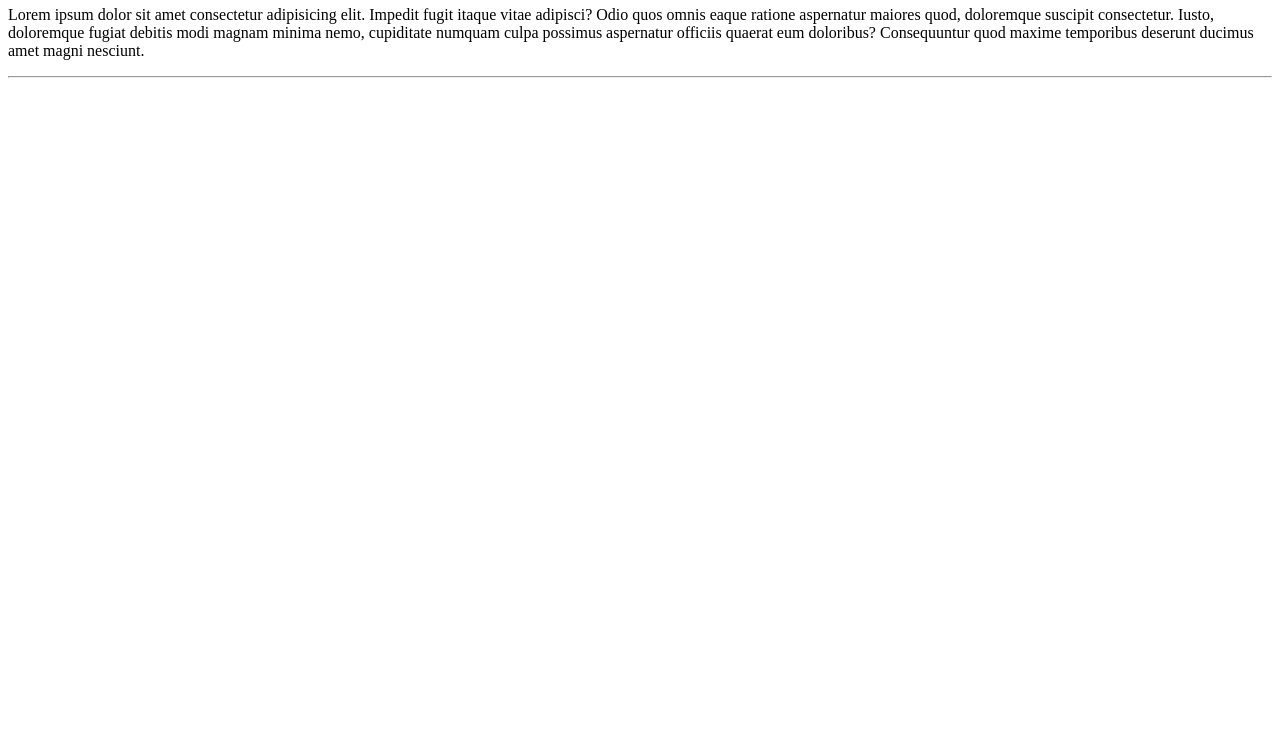
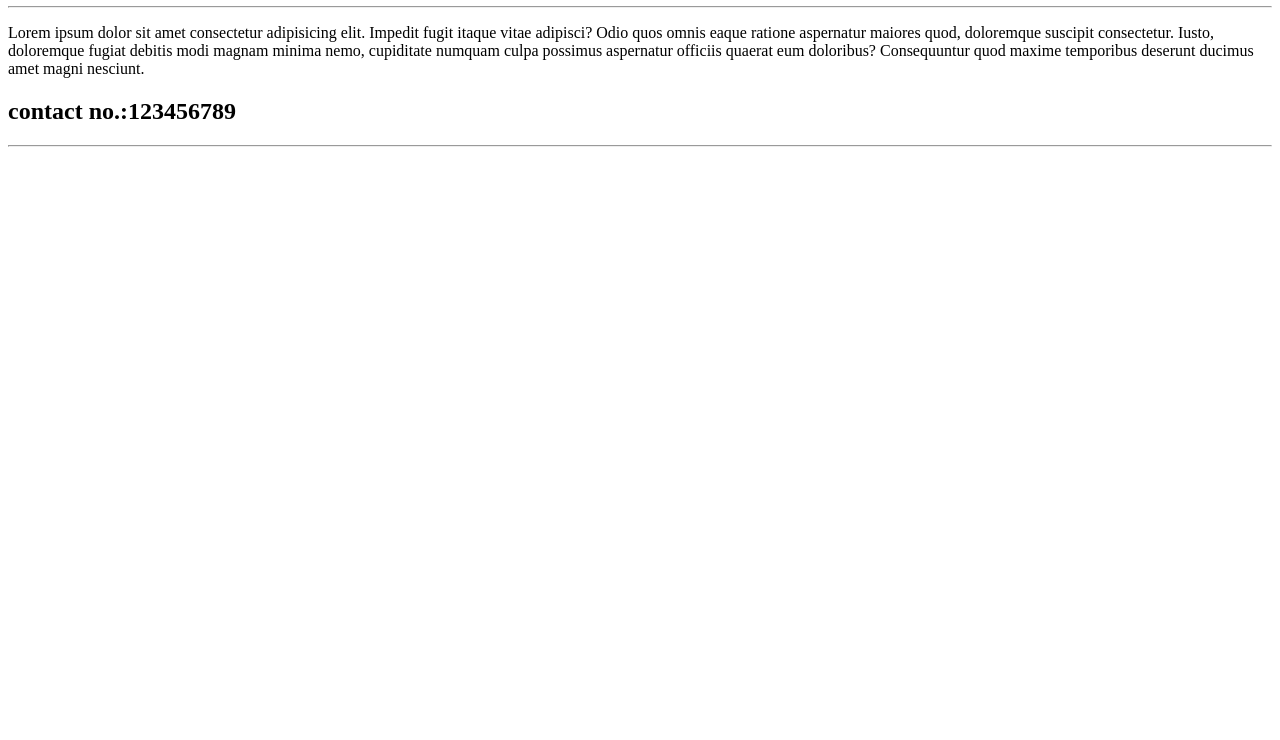
Before and after one commit to janani-200414/git2, a plain HTML site: page index.html in a window 1280 px wide. Shown: the part 60-800 px from the top of the page. Drawn offline with Linux system fonts and the light colour scheme.

Commit message:
Added h2 tag

```diff
--- a/index.html
+++ b/index.html
@@ -2,7 +2,9 @@
   <title>HTML</title>
   <body>
   <h1>Hello World</h1>
+  <hr>
   <p>Lorem ipsum dolor sit amet consectetur adipisicing elit. Impedit fugit itaque vitae adipisci? Odio quos omnis eaque ratione aspernatur maiores quod, doloremque suscipit consectetur. Iusto, doloremque fugiat debitis modi magnam minima nemo, cupiditate numquam culpa possimus aspernatur officiis quaerat eum doloribus? Consequuntur quod maxime temporibus deserunt ducimus amet magni nesciunt.</p>
+  <h2>contact no.:123456789</h2>
   <hr>
   </body>
 </html>
```
